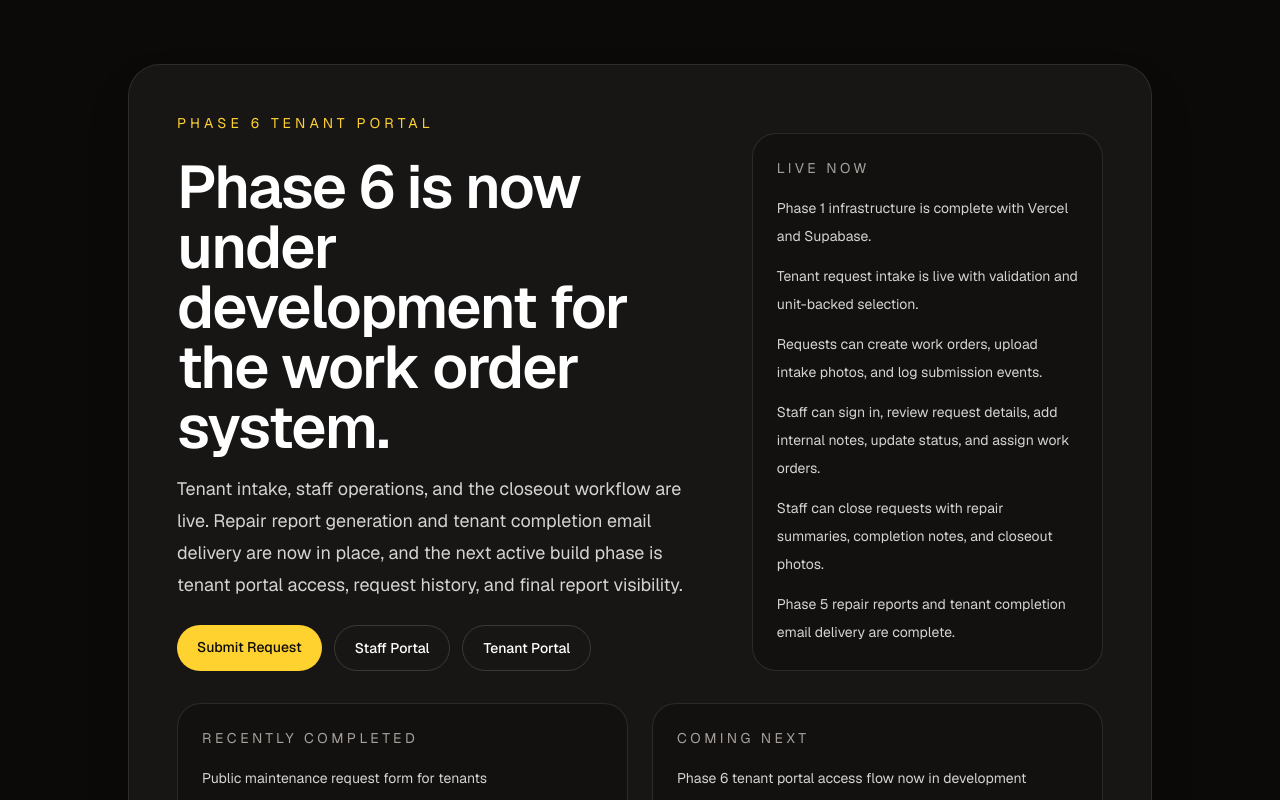
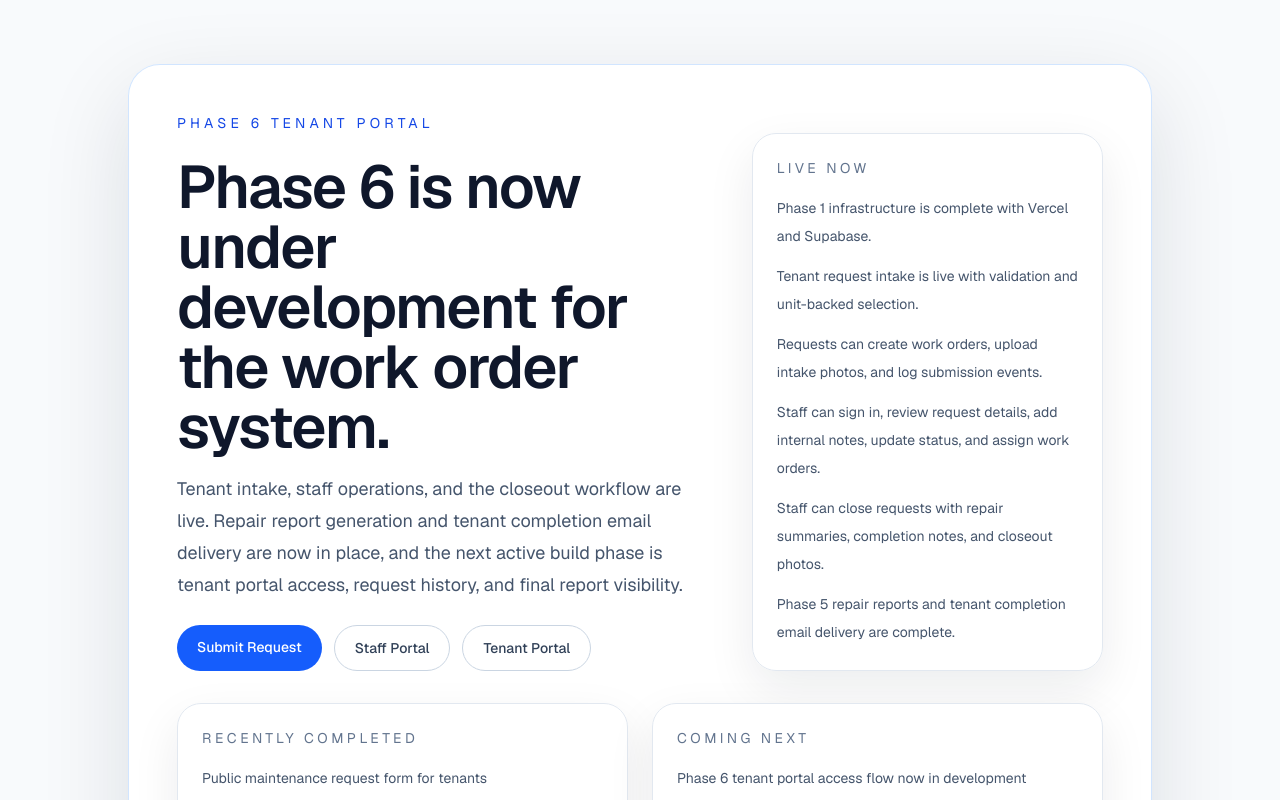
Before and after one commit to chris96/WorkOrderSoftware, a Next.js app: page / in a window 1280 px wide. Shown: the top 800 px of the page. Built offline with nearby package versions, Linux system fonts and the light colour scheme.

Commit message:
Refactor site styling into global theme classes

```diff
--- a/src/app/globals.css
+++ b/src/app/globals.css
@@ -1,8 +1,8 @@
 @import "tailwindcss";
 
 :root {
-  --background: #0c0a09;
-  --foreground: #f5f5f4;
+  --background: #f8fafc;
+  --foreground: #0f172a;
 }
 
 @theme inline {
@@ -18,8 +18,8 @@
 
 html {
   background:
-    radial-gradient(circle at top, rgba(245, 158, 11, 0.16), transparent 30%),
-    linear-gradient(180deg, #1c1917 0%, #0c0a09 55%, #09090b 100%);
+    radial-gradient(circle at top, rgba(59, 130, 246, 0.16), transparent 34%),
+    linear-gradient(180deg, #f8fafc 0%, #eef4ff 48%, #e6edf8 100%);
 }
 
 body {
@@ -31,3 +31,78 @@ body {
 a {
   text-decoration: none;
 }
+
+@layer components {
+  .app-shell {
+    @apply flex flex-1 items-center justify-center px-6 py-16;
+  }
+
+  .app-shell-page {
+    @apply px-6 py-12 md:px-8 md:py-16;
+  }
+
+  .app-container {
+    @apply mx-auto w-full max-w-5xl;
+  }
+
+  .app-panel {
+    @apply rounded-[2rem] border border-blue-200/70 bg-white/90 p-8 shadow-[0_30px_90px_rgba(15,23,42,0.12)] backdrop-blur md:p-10;
+  }
+
+  .app-panel-muted {
+    @apply rounded-[1.5rem] border border-slate-200 bg-white/85 p-6 shadow-[0_18px_48px_rgba(15,23,42,0.08)];
+  }
+
+  .app-panel-subtle {
+    @apply rounded-[1.5rem] border border-slate-200 bg-slate-50 p-5 text-sm leading-7 text-slate-700;
+  }
+
+  .app-panel-empty {
+    @apply rounded-[2rem] border border-dashed border-blue-200 bg-white/70 px-6 py-8 text-center shadow-[0_16px_45px_rgba(15,23,42,0.08)];
+  }
+
+  .app-kicker {
+    @apply text-sm uppercase tracking-[0.3em] text-blue-700;
+  }
+
+  .app-section-label {
+    @apply text-sm uppercase tracking-[0.25em] text-slate-500;
+  }
+
+  .app-heading {
+    @apply mt-4 text-4xl font-semibold tracking-tight text-slate-900 md:text-5xl;
+  }
+
+  .app-copy {
+    @apply mt-4 text-lg leading-8 text-slate-600;
+  }
+
+  .app-button-primary {
+    @apply inline-flex rounded-full bg-blue-600 px-5 py-3 text-sm font-medium text-white transition hover:bg-blue-700;
+  }
+
+  .app-button-secondary {
+    @apply inline-flex rounded-full border border-slate-300 bg-white px-5 py-3 text-sm font-medium text-slate-700 transition hover:border-blue-300 hover:bg-blue-50;
+  }
+
+  .app-button-secondary:disabled,
+  .app-button-primary:disabled {
+    @apply cursor-not-allowed opacity-60;
+  }
+
+  .app-alert-info {
+    @apply rounded-[1.25rem] border border-slate-200 bg-slate-50 px-4 py-3 text-sm leading-7 text-slate-700;
+  }
+
+  .app-alert-success {
+    @apply rounded-[1.25rem] border border-blue-200 bg-blue-50 px-4 py-3 text-sm leading-7 text-slate-900;
+  }
+
+  .app-alert-error {
+    @apply rounded-[1.25rem] border border-rose-200 bg-rose-50 px-4 py-3 text-sm leading-7 text-rose-700;
+  }
+
+  .app-input {
+    @apply w-full rounded-[1.5rem] border border-slate-200 bg-slate-50 px-4 py-3 text-sm text-slate-900 outline-none transition placeholder:text-slate-500 focus:border-blue-600 focus:bg-white disabled:cursor-not-allowed disabled:opacity-60;
+  }
+}
--- a/src/app/layout.tsx
+++ b/src/app/layout.tsx
@@ -29,7 +29,7 @@ export default function RootLayout({
       lang="en"
       className={`${geistSans.variable} ${geistMono.variable} h-full antialiased`}
     >
-      <body className="min-h-full bg-stone-950 text-stone-100 flex flex-col">
+      <body className="min-h-full flex flex-col">
         {children}
         <Analytics />
         <SpeedInsights />
--- a/src/app/page.tsx
+++ b/src/app/page.tsx
@@ -8,18 +8,16 @@ export default function Home() {
   }).format(new Date("2026-04-15T12:00:00-04:00"));
 
   return (
-    <main className="flex flex-1 items-center justify-center px-6 py-16">
-      <div className="w-full max-w-5xl rounded-[2rem] border border-white/10 bg-white/5 p-8 shadow-2xl shadow-black/30 backdrop-blur md:p-12">
+    <main className="app-shell">
+      <div className="app-panel w-full max-w-5xl md:p-12">
         <div className="grid gap-12 md:grid-cols-[1.2fr_0.8fr] md:items-end">
           <section className="space-y-6">
-            <p className="text-sm uppercase tracking-[0.3em] text-amber-300">
-              Phase 6 Tenant Portal
-            </p>
+            <p className="app-kicker">Phase 6 Tenant Portal</p>
             <div className="space-y-4">
-              <h1 className="max-w-2xl text-4xl font-semibold tracking-tight text-white md:text-6xl">
+              <h1 className="max-w-2xl text-4xl font-semibold tracking-tight text-slate-900 md:text-6xl">
                 Phase 6 is now under development for the work order system.
               </h1>
-              <p className="max-w-2xl text-lg leading-8 text-stone-300">
+              <p className="max-w-2xl text-lg leading-8 text-slate-600">
                 Tenant intake, staff operations, and the closeout workflow are
                 live. Repair report generation and tenant completion email delivery
                 are now in place, and the next active build phase is tenant
@@ -27,23 +25,21 @@ export default function Home() {
               </p>
             </div>
             <div className="flex flex-wrap gap-3">
-              <Link className="rounded-full bg-amber-300 px-5 py-3 text-sm font-medium text-stone-950 transition hover:bg-amber-200" href="/submit-request">
+              <Link className="app-button-primary" href="/submit-request">
                 Submit Request
               </Link>
-              <Link className="rounded-full border border-white/15 px-5 py-3 text-sm font-medium text-white transition hover:border-white/30 hover:bg-white/5" href="/staff">
+              <Link className="app-button-secondary" href="/staff">
                 Staff Portal
               </Link>
-              <Link className="rounded-full border border-white/15 px-5 py-3 text-sm font-medium text-white transition hover:border-white/30 hover:bg-white/5" href="/tenant">
+              <Link className="app-button-secondary" href="/tenant">
                 Tenant Portal
               </Link>
             </div>
           </section>
 
-          <section className="rounded-[1.5rem] border border-white/10 bg-black/20 p-6">
-            <h2 className="text-sm uppercase tracking-[0.25em] text-stone-400">
-              Live Now
-            </h2>
-            <ul className="mt-4 space-y-3 text-sm leading-7 text-stone-300">
+          <section className="app-panel-muted">
+            <h2 className="app-section-label">Live Now</h2>
+            <ul className="mt-4 space-y-3 text-sm leading-7 text-slate-600">
               <li>Phase 1 infrastructure is complete with Vercel and Supabase.</li>
               <li>Tenant request intake is live with validation and unit-backed selection.</li>
               <li>Requests can create work orders, upload intake photos, and log submission events.</li>
@@ -55,11 +51,9 @@ export default function Home() {
         </div>
 
         <section className="mt-8 grid gap-6 md:grid-cols-2">
-          <div className="rounded-[1.5rem] border border-white/10 bg-black/20 p-6">
-            <h2 className="text-sm uppercase tracking-[0.25em] text-stone-400">
-              Recently Completed
-            </h2>
-            <ul className="mt-4 space-y-3 text-sm leading-7 text-stone-300">
+          <div className="app-panel-muted">
+            <h2 className="app-section-label">Recently Completed</h2>
+            <ul className="mt-4 space-y-3 text-sm leading-7 text-slate-600">
               <li>Public maintenance request form for tenants</li>
               <li>Protected staff portal with bootstrap and sign-in flow</li>
               <li>Filterable staff dashboard for open and recently closed work orders</li>
@@ -69,11 +63,9 @@ export default function Home() {
             </ul>
           </div>
 
-          <div className="rounded-[1.5rem] border border-white/10 bg-black/20 p-6">
-            <h2 className="text-sm uppercase tracking-[0.25em] text-stone-400">
-              Coming Next
-            </h2>
-            <ul className="mt-4 space-y-3 text-sm leading-7 text-stone-300">
+          <div className="app-panel-muted">
+            <h2 className="app-section-label">Coming Next</h2>
+            <ul className="mt-4 space-y-3 text-sm leading-7 text-slate-600">
               <li>Phase 6 tenant portal access flow now in development</li>
               <li>Tenant portal history and request visibility improvements</li>
               <li>Tenant-side request detail pages with final report visibility</li>
@@ -82,7 +74,7 @@ export default function Home() {
           </div>
         </section>
 
-        <footer className="mt-10 flex flex-col gap-2 border-t border-white/10 pt-6 text-sm text-stone-400 md:flex-row md:items-center md:justify-between">
+        <footer className="mt-10 flex flex-col gap-2 border-t border-slate-200 pt-6 text-sm text-slate-500 md:flex-row md:items-center md:justify-between">
           <p>This application is currently under development.</p>
           <p>
             Status: Phase 6 in progress, with Phase 5 complete as of {currentDate}
--- a/src/app/tenant/sign-in/tenant-sign-in-form.tsx
+++ b/src/app/tenant/sign-in/tenant-sign-in-form.tsx
@@ -44,12 +44,12 @@ export function TenantSignInForm() {
     <form className="mt-8 space-y-5" onSubmit={handleSubmit}>
       {message ? (
         <div
-          className={`rounded-[1.25rem] border px-4 py-3 text-sm leading-7 ${
+          className={`${
             tone === "success"
-              ? "border-sky-200 bg-sky-50 text-sky-900"
+              ? "app-alert-success"
               : tone === "error"
-                ? "border-rose-200 bg-rose-50 text-rose-900"
-                : "border-slate-200 bg-slate-50 text-slate-700"
+                ? "app-alert-error"
+                : "app-alert-info"
           }`}
         >
           {message}
@@ -68,14 +68,14 @@ export function TenantSignInForm() {
           onChange={(event) => setEmail(event.target.value)}
           placeholder="name@example.com"
           disabled={isSubmitting}
-          className="w-full rounded-[1.5rem] border border-slate-200 bg-slate-50 px-4 py-3 text-sm text-slate-900 outline-none transition placeholder:text-slate-400 focus:border-sky-400 focus:bg-white disabled:cursor-not-allowed disabled:opacity-60"
+          className="app-input"
         />
       </div>
 
       <button
         type="submit"
         disabled={isSubmitting}
-        className="inline-flex w-full justify-center rounded-full bg-sky-600 px-5 py-3 text-sm font-semibold text-white transition hover:bg-sky-500 disabled:cursor-not-allowed disabled:bg-sky-300"
+        className="app-button-primary w-full justify-center font-semibold"
       >
         {isSubmitting ? "Sending Access Link..." : "Email Me a Sign-In Link"}
       </button>
--- a/src/app/tenant/tenant-sign-out-button.tsx
+++ b/src/app/tenant/tenant-sign-out-button.tsx
@@ -22,7 +22,7 @@ export function TenantSignOutButton() {
       type="button"
       onClick={handleSignOut}
       disabled={isSigningOut}
-      className="rounded-full border border-slate-300 bg-white px-5 py-3 text-sm font-medium text-slate-700 transition hover:border-sky-300 hover:bg-sky-50 disabled:cursor-not-allowed disabled:border-slate-200 disabled:text-slate-400"
+      className="app-button-secondary"
     >
       {isSigningOut ? "Signing Out..." : "Sign Out"}
     </button>
```
Also changed, not shown: src/app/tenant/page.tsx (+7 -15 lines), src/app/tenant/requests/[id]/page.tsx (+19 -28 lines), src/app/tenant/requests/page.tsx (+17 -30 lines), src/app/tenant/sign-in/page.tsx (+9 -23 lines).
